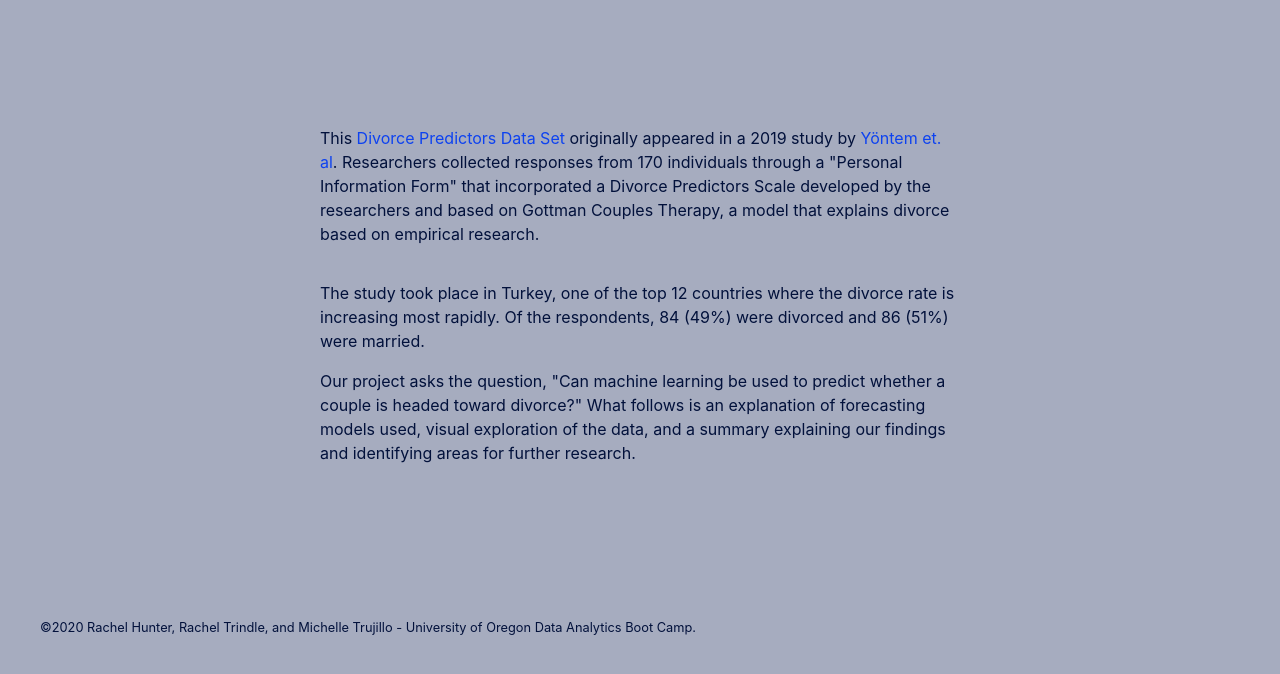
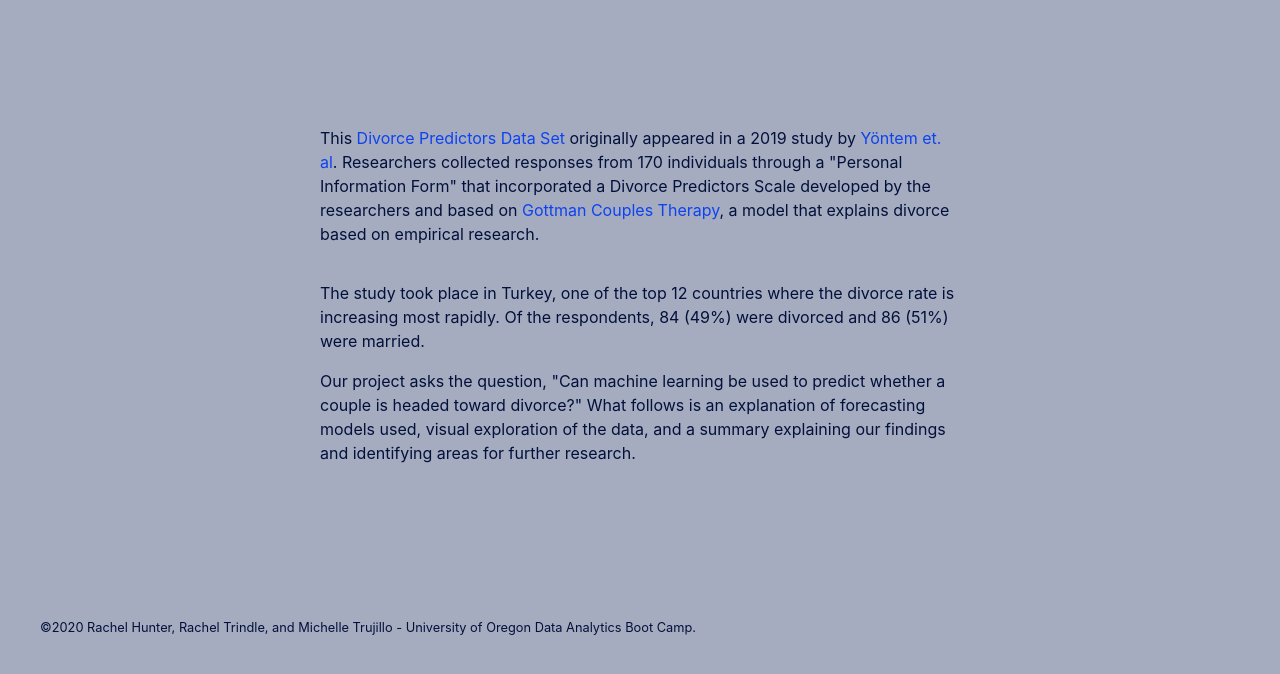
Before and after one commit to hunterracheld/hunterracheld.github.io, a plain HTML site: page machine-learning-project/index.html in a window 1280 px wide. Shown: the part 124-798 px from the top of the page. Drawn offline with nearby package versions, Linux system fonts and the light colour scheme.

Commit message:
update links on main page

```diff
--- a/machine-learning-project/index.html
+++ b/machine-learning-project/index.html
@@ -47,7 +47,7 @@
                     originally appeared in a 2019 study by <a
                         href="https://dergipark.org.tr/en/download/article-file/748448">Yöntem et. al</a>. Researchers
                     collected responses from 170 individuals through a "Personal Information Form" that incorporated a
-                    Divorce Predictors Scale developed by the researchers and based on Gottman Couples Therapy, a model
+                    Divorce Predictors Scale developed by the researchers and based on <a href="https://en.wikipedia.org/wiki/John_Gottman">Gottman</a><a href="https://www.amazon.com/Questions-Before-Marriage-Moving-Card/dp/B005J6SGWY"> Couples Therapy</a>, a model
                     that explains divorce based on empirical research.</p>
 
                     <p>The study took place in Turkey, one of the top 12 countries where the divorce rate is increasing
```
